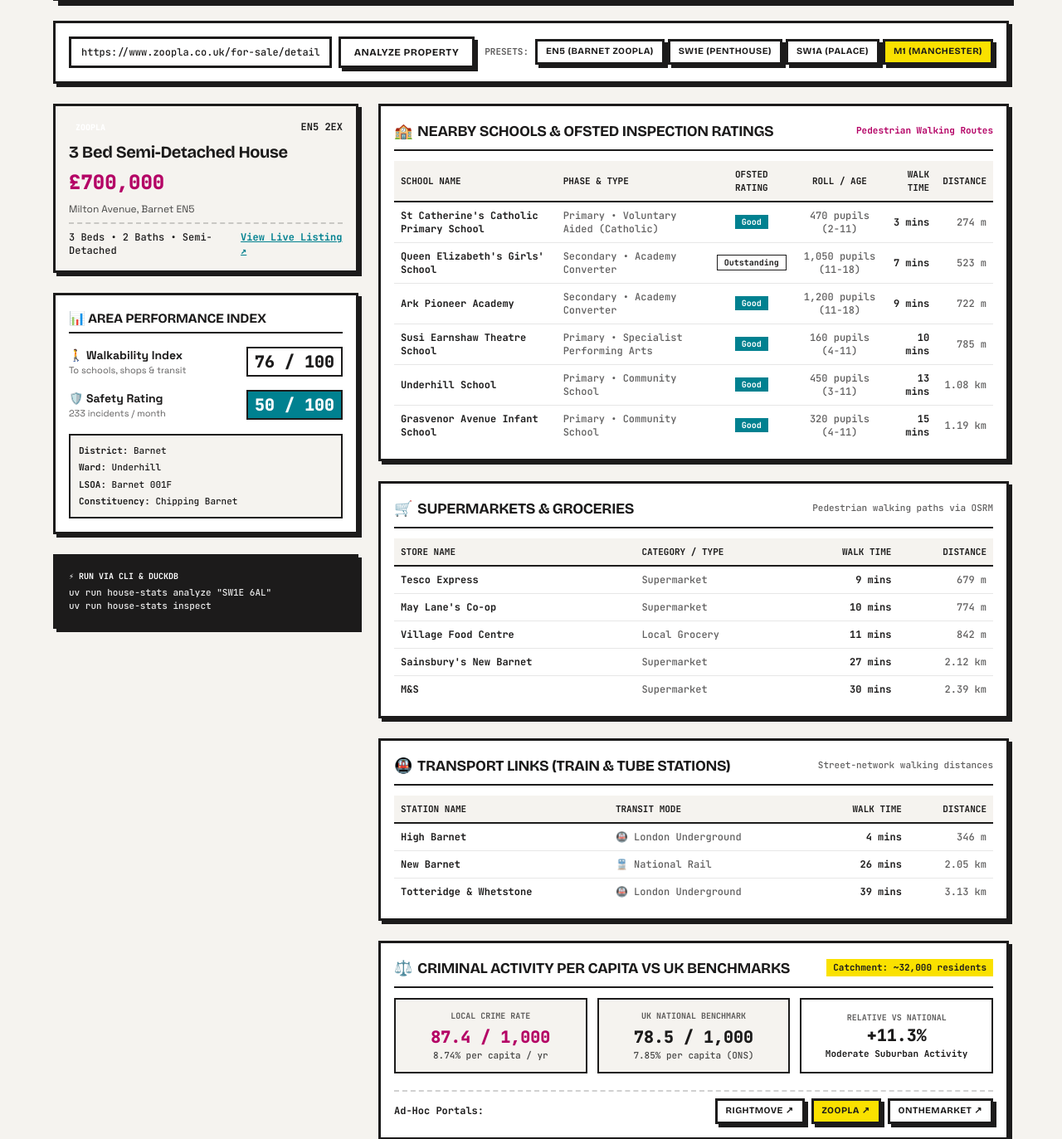
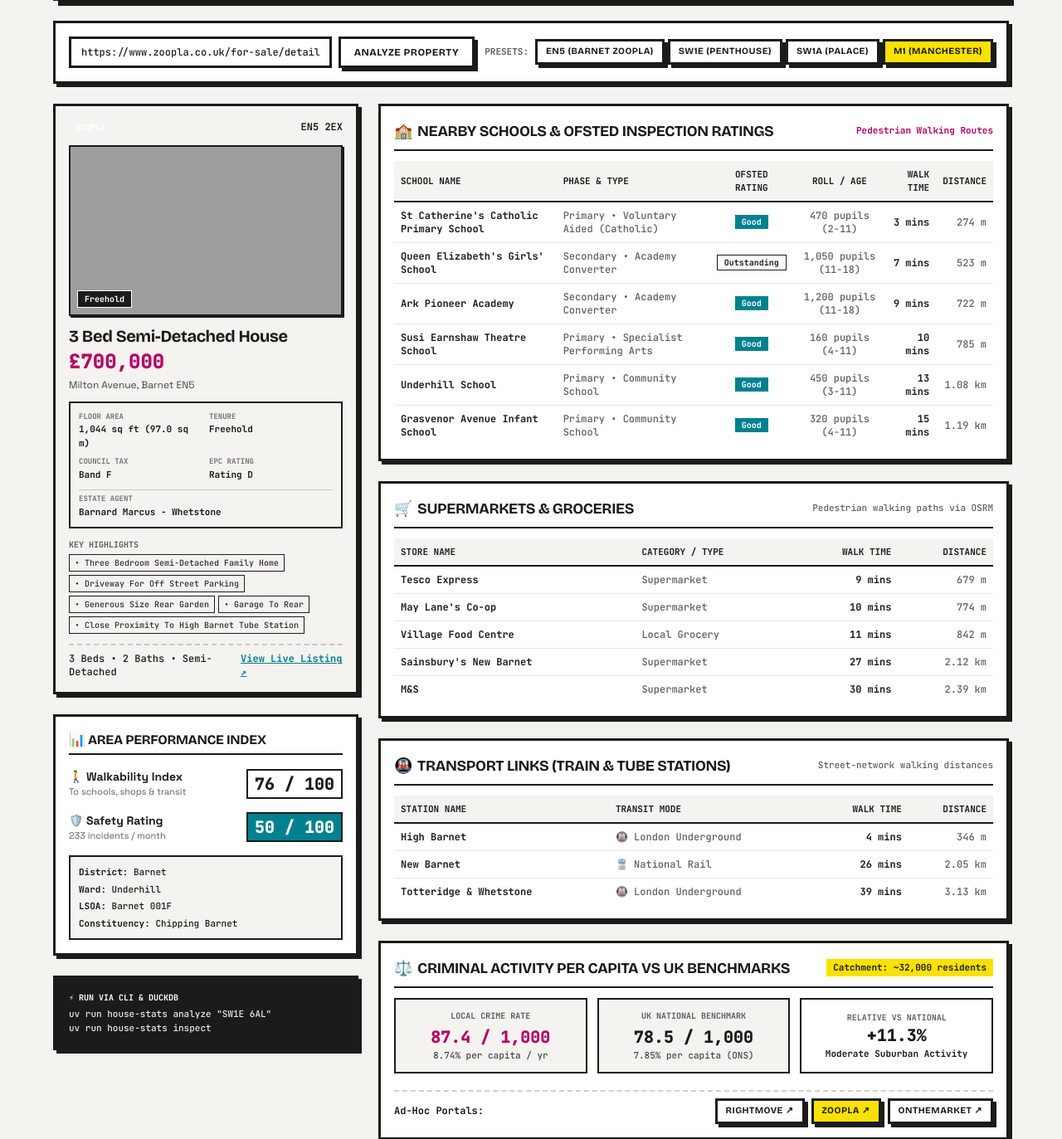
Before and after one commit to LukaszDygon/5-ideas, a Flask app: template templates/house_stats.html in a window 1280 px wide. Shown: the part 301-1674 px from the top of the page at 83% size. Run offline with Flask 3, Linux system fonts and the light colour scheme; the template is opened without the code that fills it, so the values that code supplies are empty; some libraries are stand-ins or nearby versions; grey boxes are pictures that could not be loaded.

Commit message:
feat: display property photo, size, tenure, EPC, council tax and key features in house stats showcase

```diff
--- a/templates/house_stats.html
+++ b/templates/house_stats.html
@@ -67,25 +67,69 @@
     <div class="flex flex-col gap-6 lg:col-span-1">
 
       <!-- Property Listing Card -->
-      <div class="bg-surface border-[3px] border-ink shadow-[4px_4px_0px_#1c1b1b] p-4 flex flex-col gap-2">
+      <div class="bg-surface border-[3px] border-ink shadow-[4px_4px_0px_#1c1b1b] p-4 flex flex-col gap-3">
         <div class="flex items-center justify-between">
           <span class="font-mono text-[10px] uppercase font-black px-2 py-0.5 bg-accent-orange text-white" id="listing-portal">
-            OnTheMarket
+            Zoopla
           </span>
-          <span class="font-mono text-xs font-bold" id="listing-postcode">SW1E 6AL</span>
+          <span class="font-mono text-xs font-bold" id="listing-postcode">EN5 2EX</span>
         </div>
-        <h2 class="font-display font-black text-xl text-ink leading-tight" id="listing-title">
-          2 Bedroom Penthouse
-        </h2>
-        <div class="font-mono text-2xl font-black text-primary-magenta" id="listing-price">
-          £3,800,000
+
+        <!-- Property Hero Image -->
+        <div id="listing-image-container" class="relative border-2 border-ink shadow-[2px_2px_0px_#1c1b1b] overflow-hidden bg-canvas aspect-[16/10]">
+          <img id="listing-image" src="" alt="Property Photo" class="w-full h-full object-cover">
+          <div class="absolute bottom-2 left-2 bg-ink text-white font-mono text-[10px] font-bold px-2 py-0.5 border border-white" id="listing-tenure-badge">
+            Freehold
+          </div>
         </div>
-        <p class="font-body text-xs text-ink/80" id="listing-address">
-          Wellington House, 70 Buckingham Gate, Westminster, London
-        </p>
+
+        <div>
+          <h2 class="font-display font-black text-xl text-ink leading-tight" id="listing-title">
+            3 Bed Semi-Detached House
+          </h2>
+          <div class="font-mono text-2xl font-black text-primary-magenta mt-0.5" id="listing-price">
+            £700,000
+          </div>
+          <p class="font-body text-xs text-ink/80 mt-1" id="listing-address">
+            Milton Avenue, Barnet EN5
+          </p>
+        </div>
+
+        <!-- Specs & Metadata Grid -->
+        <div class="grid grid-cols-2 gap-2 bg-canvas border-2 border-ink p-2.5 font-mono text-[11px]">
+          <div>
+            <span class="text-ink/60 block text-[9px] uppercase font-bold">Floor Area</span>
+            <strong class="text-ink" id="listing-size">1,044 sq ft (97.0 sq m)</strong>
+          </div>
+          <div>
+            <span class="text-ink/60 block text-[9px] uppercase font-bold">Tenure</span>
+            <strong class="text-ink" id="listing-tenure">Freehold</strong>
+          </div>
+          <div>
+            <span class="text-ink/60 block text-[9px] uppercase font-bold">Council Tax</span>
+            <strong class="text-ink" id="listing-council-tax">Band F</strong>
+          </div>
+          <div>
+            <span class="text-ink/60 block text-[9px] uppercase font-bold">EPC Rating</span>
+            <strong class="text-ink" id="listing-epc">Rating D</strong>
+          </div>
+          <div class="col-span-2 border-t border-ink/20 pt-1 mt-0.5">
+            <span class="text-ink/60 block text-[9px] uppercase font-bold">Estate Agent</span>
+            <strong class="text-ink" id="listing-agent">Barnard Marcus - Whetstone</strong>
+          </div>
+        </div>
+
+        <!-- Key Features Highlights -->
+        <div id="listing-features-box" class="flex flex-col gap-1">
+          <span class="font-mono text-[10px] font-bold uppercase text-ink/70">Key Highlights</span>
+          <div id="listing-features" class="flex flex-wrap gap-1">
+            <!-- Features badges rendered dynamically -->
+          </div>
+        </div>
+
         <div class="border-t-2 border-dashed border-ink/20 pt-2 flex items-center justify-between text-xs font-mono">
-          <span id="listing-specs">2 Beds • 2 Baths • Penthouse</span>
-          <a href="https://www.onthemarket.com/details/17930197/" target="_blank" id="listing-url" class="text-secondary-cyan font-bold underline">
+          <span id="listing-specs">3 Beds • 2 Baths • Semi-Detached</span>
+          <a href="https://www.zoopla.co.uk/for-sale/details/74208604/" target="_blank" id="listing-url" class="text-secondary-cyan font-bold underline">
             View Live Listing ↗
           </a>
         </div>
@@ -289,6 +333,19 @@ const SAMPLES = {
     address: "Milton Avenue, Barnet EN5",
     specs: "3 Beds • 2 Baths • Semi-Detached",
     url: "https://www.zoopla.co.uk/for-sale/details/74208604/?search_identifier=007cc181df1429434e89b0d1921979ab66fe694642d3d7d5d14a60aea0a6efc6",
+    image: "https://lid.zoocdn.com/u/1024/768/08796feec9a25b18f0290515152a514d852aa471.jpg",
+    size: "1,044 sq ft (97.0 sq m)",
+    tenure: "Freehold",
+    councilTax: "Band F",
+    epc: "Rating D",
+    agent: "Barnard Marcus - Whetstone",
+    features: [
+      "Three Bedroom Semi-Detached Family Home",
+      "Driveway For Off Street Parking",
+      "Generous Size Rear Garden",
+      "Garage To Rear",
+      "Close Proximity To High Barnet Tube Station"
+    ],
     walkScore: "76 / 100",
     safetyScore: "50 / 100",
     crimeCount: "233 incidents / month",
@@ -329,6 +386,18 @@ const SAMPLES = {
     address: "Wellington House, 70 Buckingham Gate, Westminster, London",
     specs: "2 Beds • 2 Baths • Penthouse",
     url: "https://www.onthemarket.com/details/17930197/",
+    image: "https://media.onthemarket.com/properties/17930197/1516267866/image-0-1024x1024.jpg",
+    size: "1,850 sq ft (171.9 sq m)",
+    tenure: "Leasehold (995 yrs)",
+    councilTax: "Band H",
+    epc: "Rating B",
+    agent: "Knight Frank - Westminster",
+    features: [
+      "Direct Lift Access",
+      "Private Wrap-around Terrace",
+      "24hr Concierge",
+      "Underground Secure Parking"
+    ],
     walkScore: "92 / 100",
     safetyScore: "85 / 100",
     crimeCount: "20 incidents / month",
@@ -363,6 +432,18 @@ const SAMPLES = {
     address: "St James's, City of Westminster, London",
     specs: "4 Beds • 3 Baths • Period House",
     url: "https://www.rightmove.co.uk/property-for-sale/find.html?searchLocation=SW1A+1AA",
+    image: "https://media.rightmove.co.uk/dir/crop/10:9-16:9/12k/11234/14589234/11234_14589234_IMG_00_0000_max_656x437.jpeg",
+    size: "3,200 sq ft (297.3 sq m)",
+    tenure: "Freehold",
+    councilTax: "Band H",
+    epc: "Rating C",
+    agent: "Savills - Mayfair",
+    features: [
+      "Grade II Listed",
+      "South-facing Courtyard",
+      "Grand Reception Rooms",
+      "Period Cornicing"
+    ],
     walkScore: "94 / 100",
     safetyScore: "25 / 100",
     crimeCount: "3,483 incidents / month",
@@ -396,6 +477,18 @@ const SAMPLES = {
     address: "Piccadilly, City Centre, Manchester",
     specs: "2 Beds • 2 Baths • Warehouse Loft",
     url: "https://www.zoopla.co.uk/for-sale/property/m1-1ae/",
+    image: "https://lid.zoocdn.com/u/1024/768/d8e3d64a02c5fbd139ebc441b80d0d82ff025b39.jpg",
+    size: "850 sq ft (79.0 sq m)",
+    tenure: "Leasehold (115 yrs)",
+    councilTax: "Band D",
+    epc: "Rating B",
+    agent: "Reeds Rains - Manchester",
+    features: [
+      "Exposed Brickwork",
+      "Original Cast Iron Pillars",
+      "Canal Views",
+      "Central Location"
+    ],
     walkScore: "96 / 100",
     safetyScore: "45 / 100",
     crimeCount: "820 incidents / month",
@@ -429,6 +522,32 @@ function renderDossier(data) {
   document.getElementById("listing-address").textContent = data.address;
   document.getElementById("listing-specs").textContent = data.specs;
   document.getElementById("listing-url").href = data.url;
+
+  if (data.image) {
+    document.getElementById("listing-image").src = data.image;
+    document.getElementById("listing-image-container").classList.remove("hidden");
+  } else {
+    document.getElementById("listing-image-container").classList.add("hidden");
+  }
+
+  document.getElementById("listing-size").textContent = data.size || "N/A";
+  document.getElementById("listing-tenure").textContent = data.tenure || "N/A";
+  document.getElementById("listing-tenure-badge").textContent = data.tenure || "Freehold";
+  document.getElementById("listing-council-tax").textContent = data.councilTax || "N/A";
+  document.getElementById("listing-epc").textContent = data.epc || "N/A";
+  document.getElementById("listing-agent").textContent = data.agent || "N/A";
+
+  const featContainer = document.getElementById("listing-features");
+  if (data.features && data.features.length) {
+    document.getElementById("listing-features-box").classList.remove("hidden");
+    featContainer.innerHTML = data.features.map(f => `
+      <span class="bg-canvas border border-ink px-1.5 py-0.5 text-[10px] font-mono text-ink/90">
+        • ${f}
+      </span>
+    `).join("");
+  } else {
+    document.getElementById("listing-features-box").classList.add("hidden");
+  }
 
   document.getElementById("score-walk").textContent = data.walkScore;
   document.getElementById("score-safe").textContent = data.safetyScore;
```
